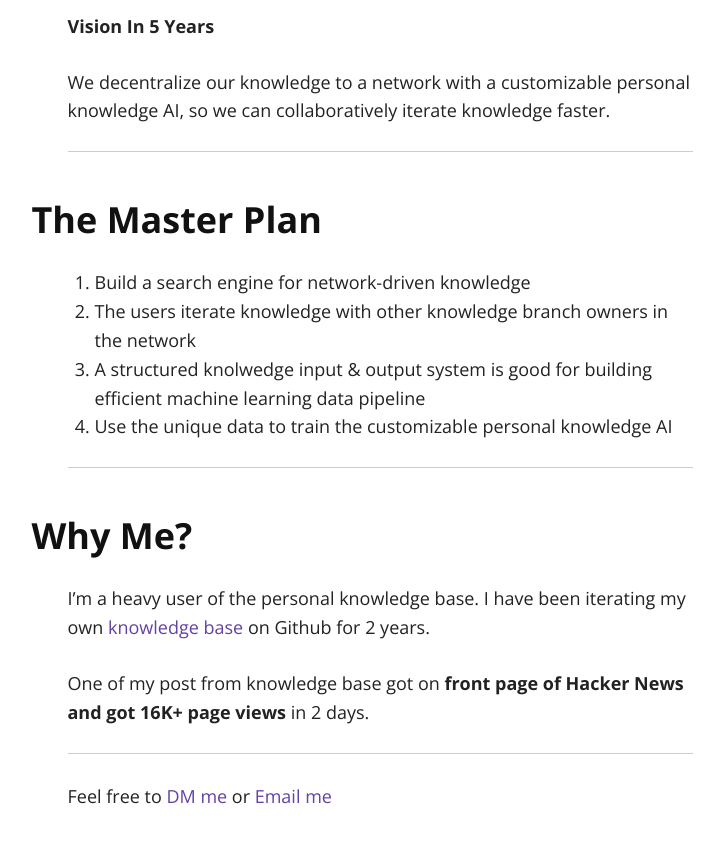
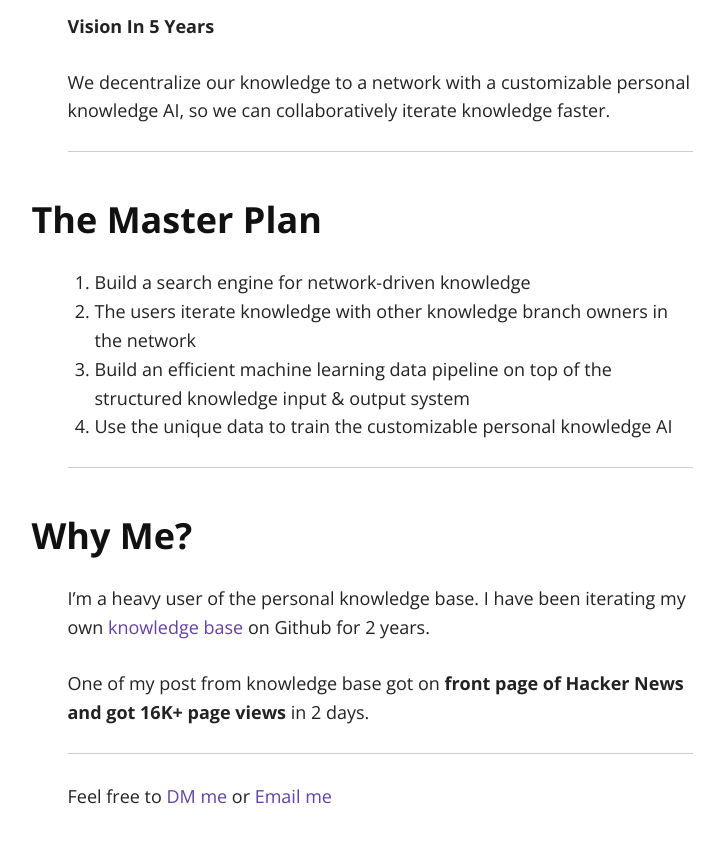
Before and after one commit to tarsmachine/tarsmachine.github.io, a Jekyll site: the page built from index.md, in a window 1280 px wide and 900 px high, scrolled down 3427 px. Shown: the top 843 px of the window, without its empty margins (260-984 px from the left). Built offline with Jekyll 4.4.1, drawn with Linux system fonts in a browser that asks for light colours; nearby versions of some CDN libraries.

Commit message:
Fix Gram Error

```diff
--- a/index.md
+++ b/index.md
@@ -91,8 +91,8 @@ We decentralize our knowledge to a network with a customizable personal knowledg
 
 1. Build a search engine for network-driven knowledge
 2. The users iterate knowledge with other knowledge branch owners in the network
-3. A structured knolwedge input & output system is good for building efficient machine learning data pipeline
-3. Use the unique data to train the customizable personal knowledge AI
+3. Build an efficient machine learning data pipeline on top of the structured knowledge input & output system
+4. Use the unique data to train the customizable personal knowledge AI
 
 ---
 
```
